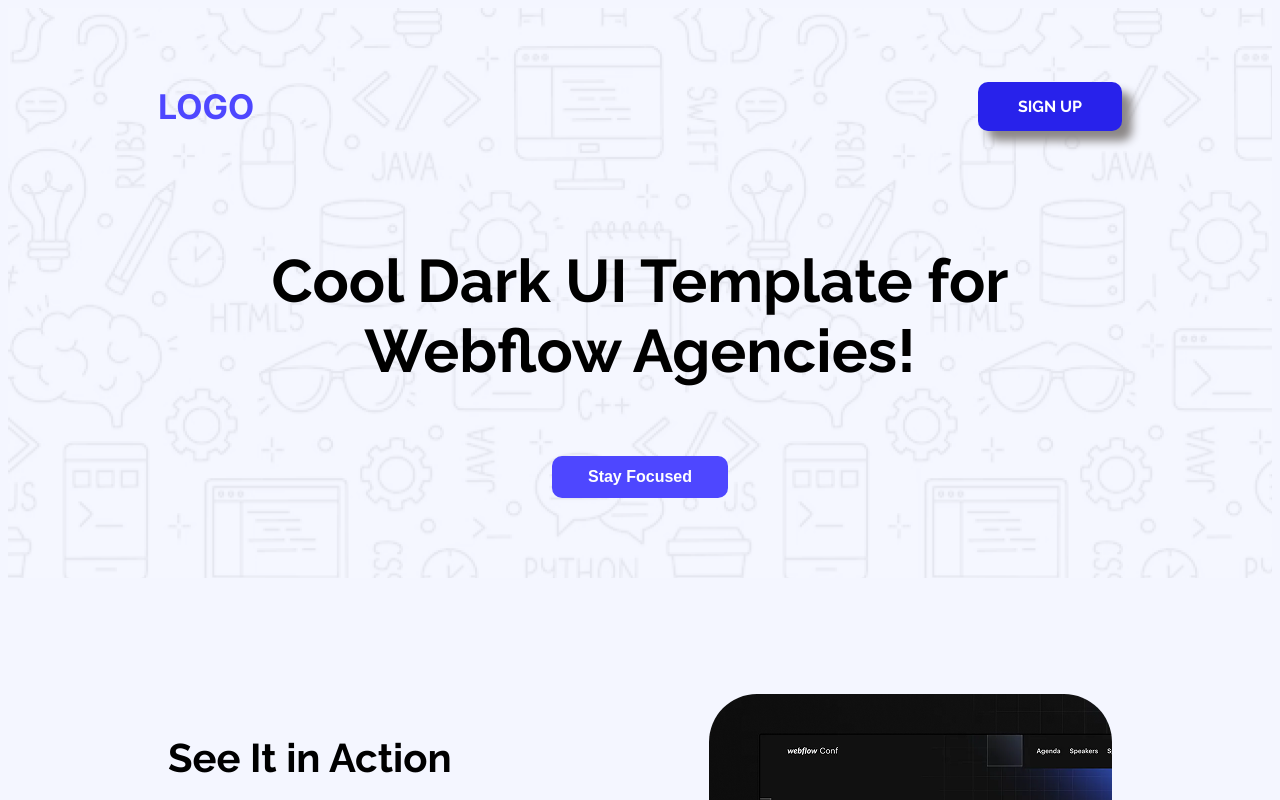
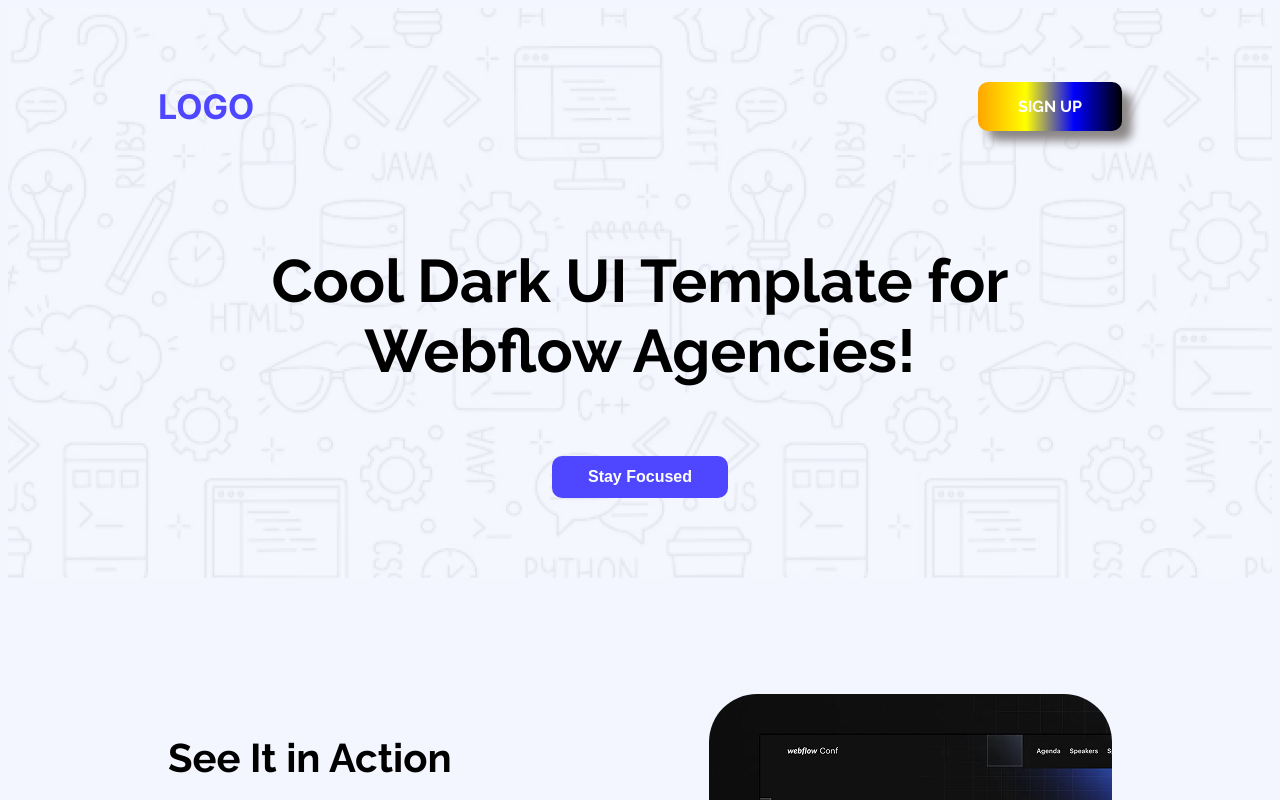
Before and after one commit to tamanna-hash/assignment-1-webflow, a plain HTML site: page index.html in a window 1280 px wide. In both pictures the pointer is over the button "SIGN UP". Shown: the top 800 px of the page. Drawn offline with Linux system fonts and the light colour scheme.

Commit message:
added button hover effect

```diff
--- a/index.html
+++ b/index.html
@@ -17,7 +17,7 @@
 </head>
 
 <body class="open-sans-raleway ">
-    <header class="header">
+    <header>
         <nav>
             <h1 class="open-sans-inter">LOGO</h1>
             <button class="open-sans-raleway button">SIGN UP</button>
--- a/styles/style.css
+++ b/styles/style.css
@@ -36,7 +36,9 @@ section {
 }
 
 .button:hover {
-    background-color: #2822eb;
+    background-image:linear-gradient(to left, black, blue, yellow, orange);;
+    /* background-color: linear-gradient(to right, #2ab3ff, #ff2d00); */
+    transition: all ease 0.5s;
     padding: 15px 40px;
     box-shadow: 10px 10px 10px  rgb(139, 135, 135);
 }
@@ -191,19 +193,6 @@ main {
 .focus button{
     margin-bottom: 20px;
 }
-
-
-
-
-
-
-
-
-
-
-
-
-
 /*---touch style---*/
 .touch{
     margin: 160px 0px;
```
